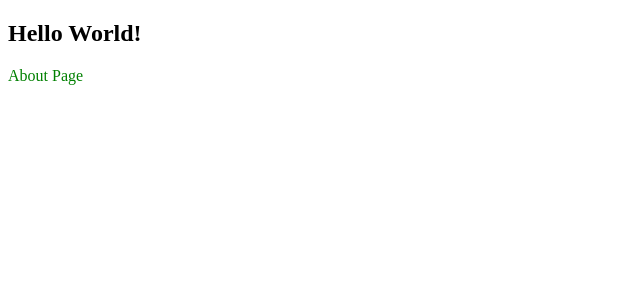
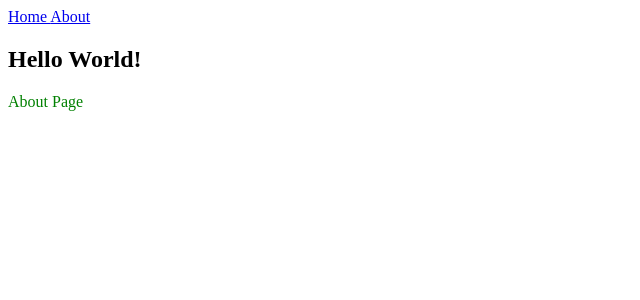
Before and after one commit to nazhimkalam/Learning-Next-JS, a Next.js app: page / in a window 1280 px wide. Shown: the top 300 px of the page, without its empty margins (0-640 px from the left). Built offline with nearby package versions, Linux system fonts and the light colour scheme.

Commit message:
creating components in Next JS

```diff
--- /dev/null
+++ b/components/Nav/Nav.js
@@ -0,0 +1,16 @@
+import Link from 'next/link';
+
+function Nav() {
+	return (
+		<div className="nav">
+			<Link href="/">
+				<a> Home </a>
+			</Link>
+            <Link href="/about">
+				<a> About </a>
+			</Link>
+		</div>
+	);
+}
+
+export default Nav;
--- a/pages/about.js
+++ b/pages/about.js
@@ -1,8 +1,10 @@
 import Link from 'next/link';
+import Nav from '../components/Nav/Nav';
 
 function about() {
 	return (
 		<div>
+			<Nav />
 			<h3>This is the about page</h3>
 			<Link href="/">
 				<a style={{ textDecoration: 'none' }}>Index Page</a>
--- a/pages/index.js
+++ b/pages/index.js
@@ -1,8 +1,10 @@
 import Link from 'next/link';
+import Nav from '../components/Nav/Nav';
 
 function index() {
 	return (
 		<div>
+            <Nav />
 			<h2>Hello World!</h2>
 			<Link href="/about">
 				<a style={myStyle}>About Page</a>
```
Also changed, not shown: components/Nav/Nav.css (added).
